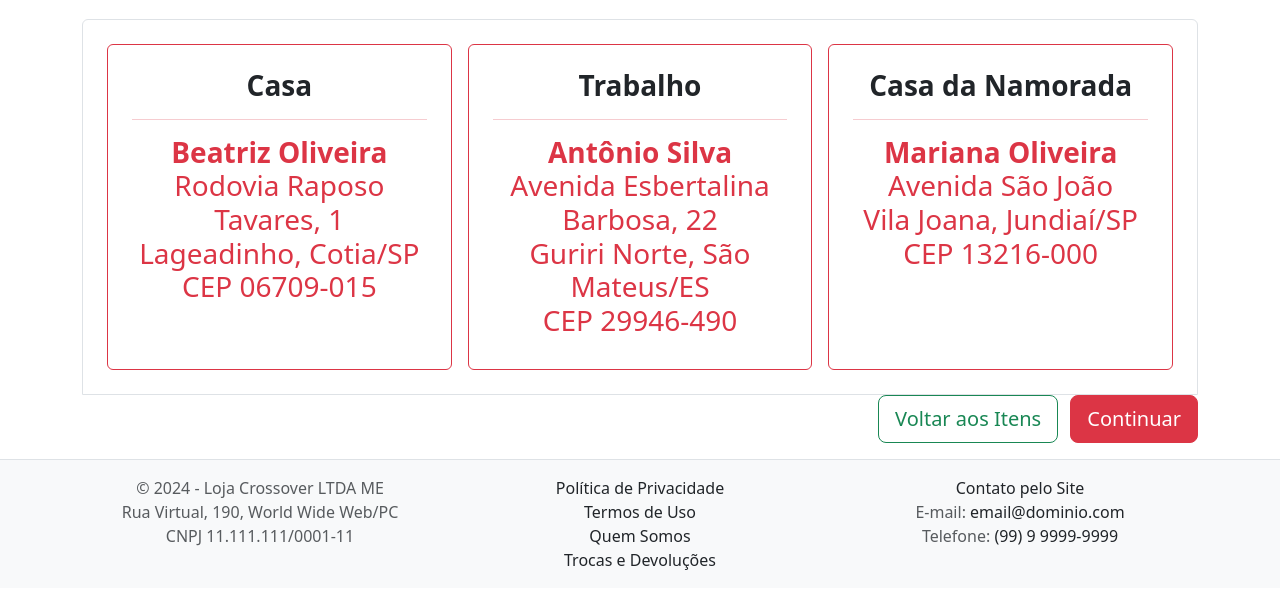
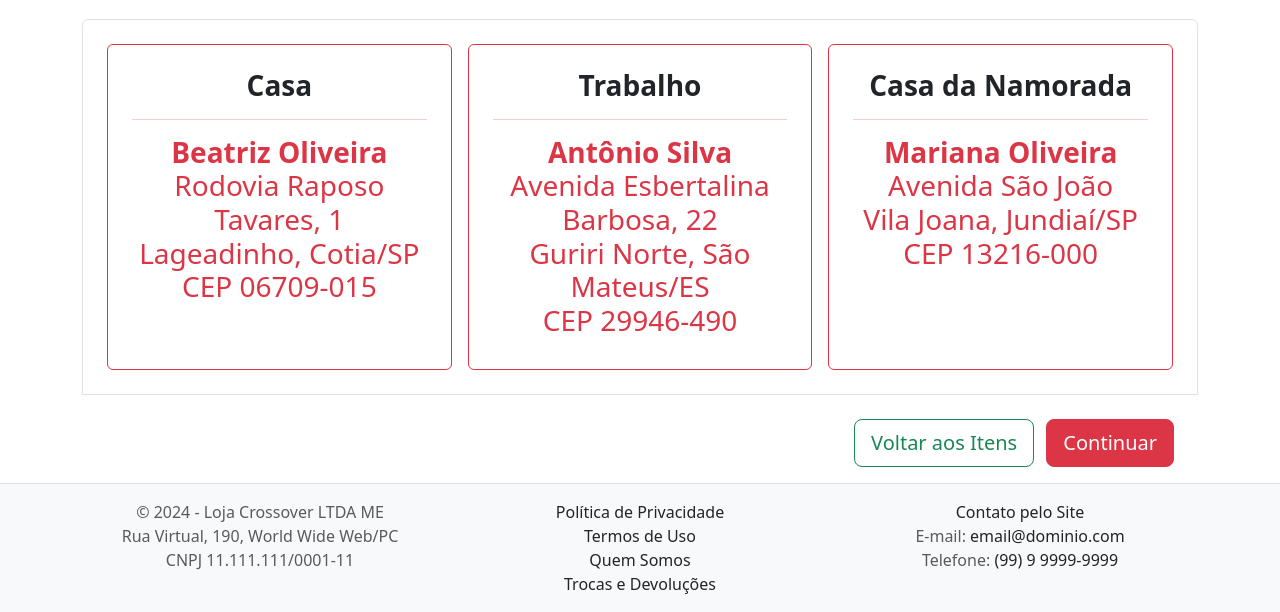
Before and after one commit to Captain-not-so-obvious/loja-crossover, a website: page fechamento_endereco.html in a window 1280 px wide. Shown: the part 299-911 px from the top of the page. Before the commit the page ends 887 px from the top, so only its background shows below. Drawn offline with nearby package versions, Linux system fonts and the light colour scheme.

Commit message:
Update fechamento_endereco.html

```diff
--- a/fechamento_endereco.html
+++ b/fechamento_endereco.html
@@ -95,7 +95,7 @@
             </h3></label>
           </div>
         </div>
-        <div class="text-end">
+        <div class="text-end border-top-0 rounded-bottom p-4 pb-0">
           <a href="/fechamento_itens.html" class="btn btn-outline-success btn-lg mb-3">Voltar aos Itens</a>
           <a href="/fechamento_pagamento.html" class="btn btn-danger btn-lg ms-2 mb-3">Continuar</a>
       </div>
```
